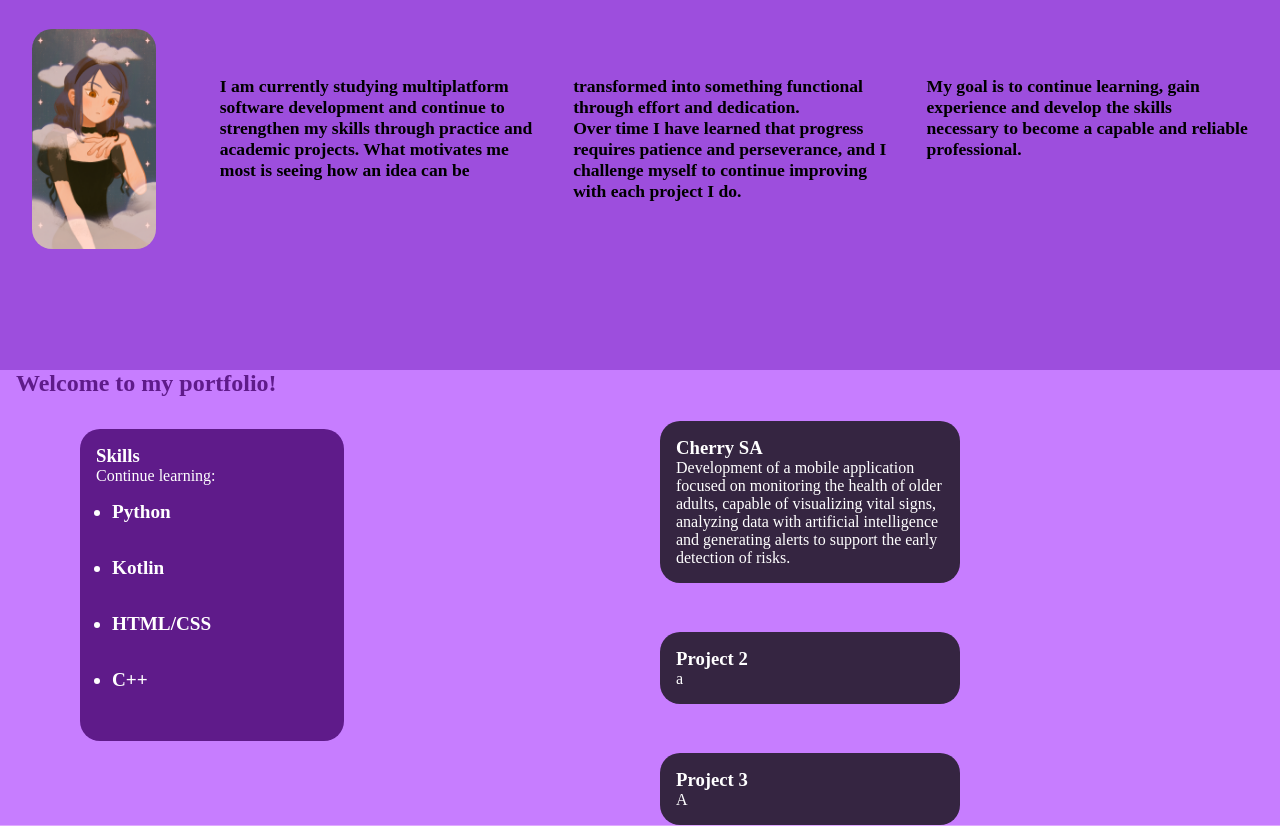
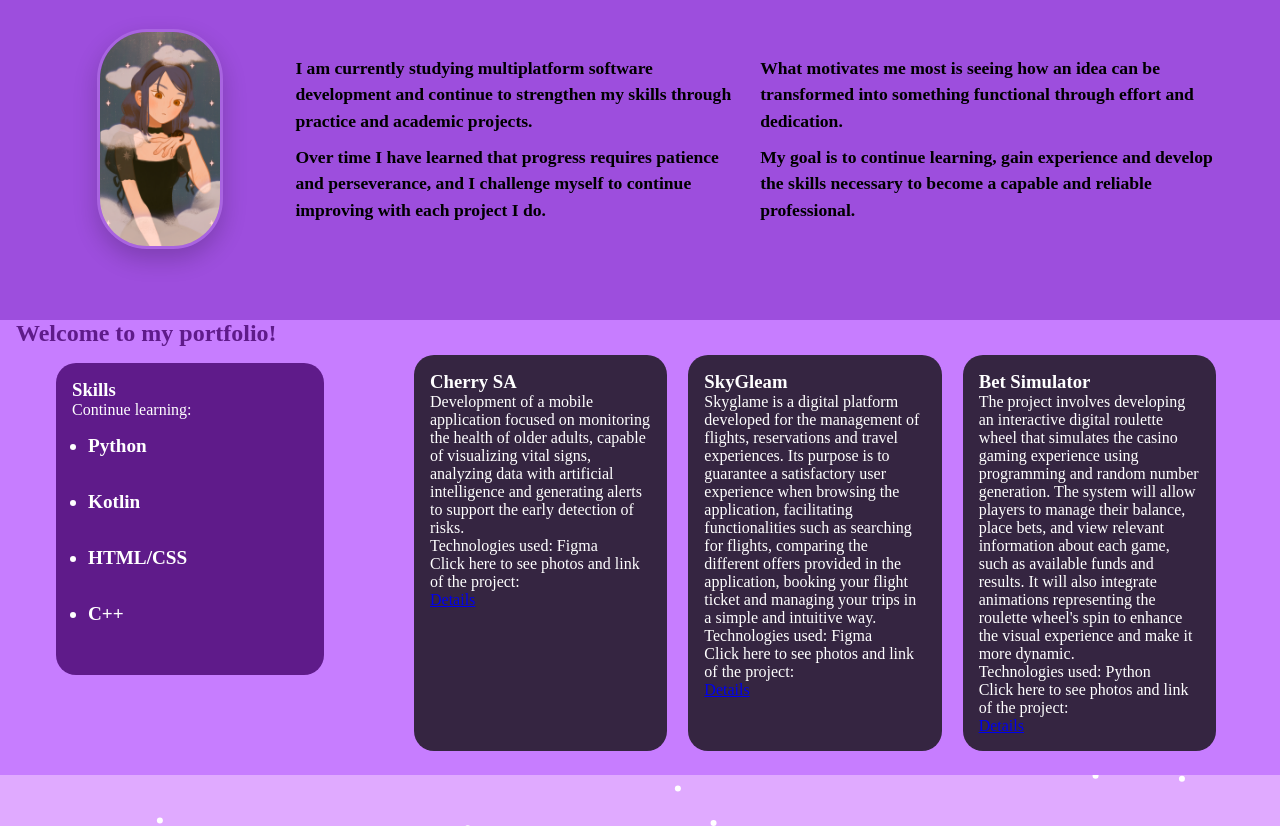
Before and after one commit to amby707/portfolio, a plain HTML site: page index.html in a window 1280 px wide. Shown: the part 108-934 px from the top of the page. Drawn offline with nearby package versions, Linux system fonts and the light colour scheme; a web font is replaced by a local one.

Commit message:
Add files via upload

```diff
--- a/index.html
+++ b/index.html
@@ -38,6 +38,8 @@
                 <p>
                     I am currently studying multiplatform software development and
                     continue to strengthen my skills through practice and academic projects.
+                </p>
+                <p>
                     What motivates me most is seeing how an idea can be transformed into
                     something functional through effort and dedication.
                 </p>
@@ -77,14 +79,36 @@
                                 the health of older adults, capable of visualizing vital signs,
                                 analyzing data with artificial intelligence and generating alerts
                                 to support the early detection of risks.</p>
+                                <p>Technologies used: Figma</p>
+                                <p>Click here to see photos and link of the project:</p>
+                                <a href="https://docs.google.com/document/d/1Ch8v7pf3O_r4bXvuBtAT7w3xolYPdfgK4M6esqFPpos/edit?usp=sharing" target="_blank">
+                                    Details</a>
                         </div>
                         <div class="project">
-                            <h3>Project 2</h3>
-                            <p>a</p>
-                        </div>
+                            <h3>SkyGleam</h3>
+                            <p>Skyglame is a digital platform developed for the management of
+                                flights, reservations and travel experiences. Its purpose is to
+                                guarantee a satisfactory user experience when browsing the application,
+                                facilitating functionalities such as searching for flights, comparing
+                                the different offers provided in the application, booking your
+                                flight ticket and managing your trips in a simple and intuitive way.</p>
+                                <p>Technologies used: Figma</p>
+                                <p>Click here to see photos and link of the project:</p>
+                                <a href="https://docs.google.com/document/d/1Ch8v7pf3O_r4bXvuBtAT7w3xolYPdfgK4M6esqFPpos/edit?usp=sharing" target="_blank">
+                                    Details</a>
+                            </div>
                         <div class="project">
-                            <h3>Project 3</h3>
-                            <p>A</p>
+                            <h3>Bet Simulator</h3>
+                            <p>The project involves developing an interactive digital roulette wheel that
+                                simulates the casino gaming experience using programming and random number
+                                generation. The system will allow players to manage their balance, place
+                                bets, and view relevant information about each game, such as available funds
+                                and results. It will also integrate animations representing the roulette
+                                wheel's spin to enhance the visual experience and make it more dynamic.</p>
+                            <p>Technologies used: Python</p>
+                            <p>Click here to see photos and link of the project:</p>
+                            <a href="https://docs.google.com/document/d/1Ch8v7pf3O_r4bXvuBtAT7w3xolYPdfgK4M6esqFPpos/edit?usp=sharing" target="_blank">
+                                Details</a>
                         </div>
                         </div>
                  </div>
--- a/style.css
+++ b/style.css
@@ -37,11 +37,11 @@ li{
 }
 section{
     width: 100%;
-    height: 400px;
+    height: 350px;
 }
 footer{
     width: 100%;
-    height: 40px;
+    height: 45px;
     display: flex;
     align-items: center;
     justify-content: center;
@@ -61,11 +61,14 @@ footer{
     background-color: #f3d2ff;
 }
 .avatar{
-    width: 140px;
+    width: 220px;
     height: 220px;
+    object-fit: cover;
     margin: 2rem;
-    border-radius: 20px;
+    border-radius: 50px;
     align-items: center;
+    box-shadow: 0 10px 25px rgba(0, 0, 0, 0.2);
+    border: 3px solid #ffffff20;
 }
 .about h2{
     color: #400763;
@@ -75,14 +78,20 @@ footer{
 .about-content{
     display: flex;
     align-items: center;
-    gap: 2rem;
+    gap: 40px;
+    margin: auto;
+    max-width: 1150px;
 }
 .bio{
     font-size: 1.1rem;
     font-weight: 600;
-    column-count: 3;
-    column-gap: 2rem;
-    margin-right: 2rem;
+    display: grid;
+    grid-template-columns: 1fr 1fr;
+    gap: 10px;
+    max-width: 1100px;
+}
+.bio p{
+    line-height: 1.5;
 }
 .my-projects h2{
     color: #5F1B8A;
@@ -104,34 +113,34 @@ footer{
     color:white;
     padding: 1rem;
     border-radius: 20px;
-    margin-top: 1.5rem;
-    max-width: 300px;
+    margin: .5rem .5rem;
+    width: auto;
+    height: auto;
 }
 .sp{
-    display: grid;
-    grid-template-columns: 1fr 1fr;
-    gap: 40px;
-    align-items: start;
+    display:grid;
+    grid-template-columns: 300px 1fr;
+    gap:50px;
+    max-width:1200px;
+    margin:auto;
 }
 .right{
-    display: flex;
-    flex-direction: column;
-
-    gap: 25px;
+    display: grid;
+    grid-template-columns: repeat(auto-fit, minmax(250px, 1fr));
+    gap: 5px;
+    margin: 0 1rem 1rem 1rem;
 }
 .skills{
     background-color: #5F1B8A;
     color:white;
     padding: 1rem;
     border-radius: 20px;
-    margin: 2rem 3rem 1rem 5rem;
-    display: inline-block;
-    max-width: 300px;
+    margin: 1rem;
 }
 .skills li{
     display: list-item;
     height: 40px;
-    width: 200px;
+    width: 150px;
 }
 .social{
     position: relative;
@@ -140,6 +149,7 @@ footer{
     align-items: center;
     justify-content: center;
     overflow: hidden;
+    height: 200px;
 }
 #particles-js{
     position: absolute;
@@ -176,7 +186,7 @@ footer{
     flex-direction:column;
     align-items:center;
     justify-content:center;
-    min-height:500px;
+    height:300px;
     overflow:hidden;
 }
 #particles-contact{
```
